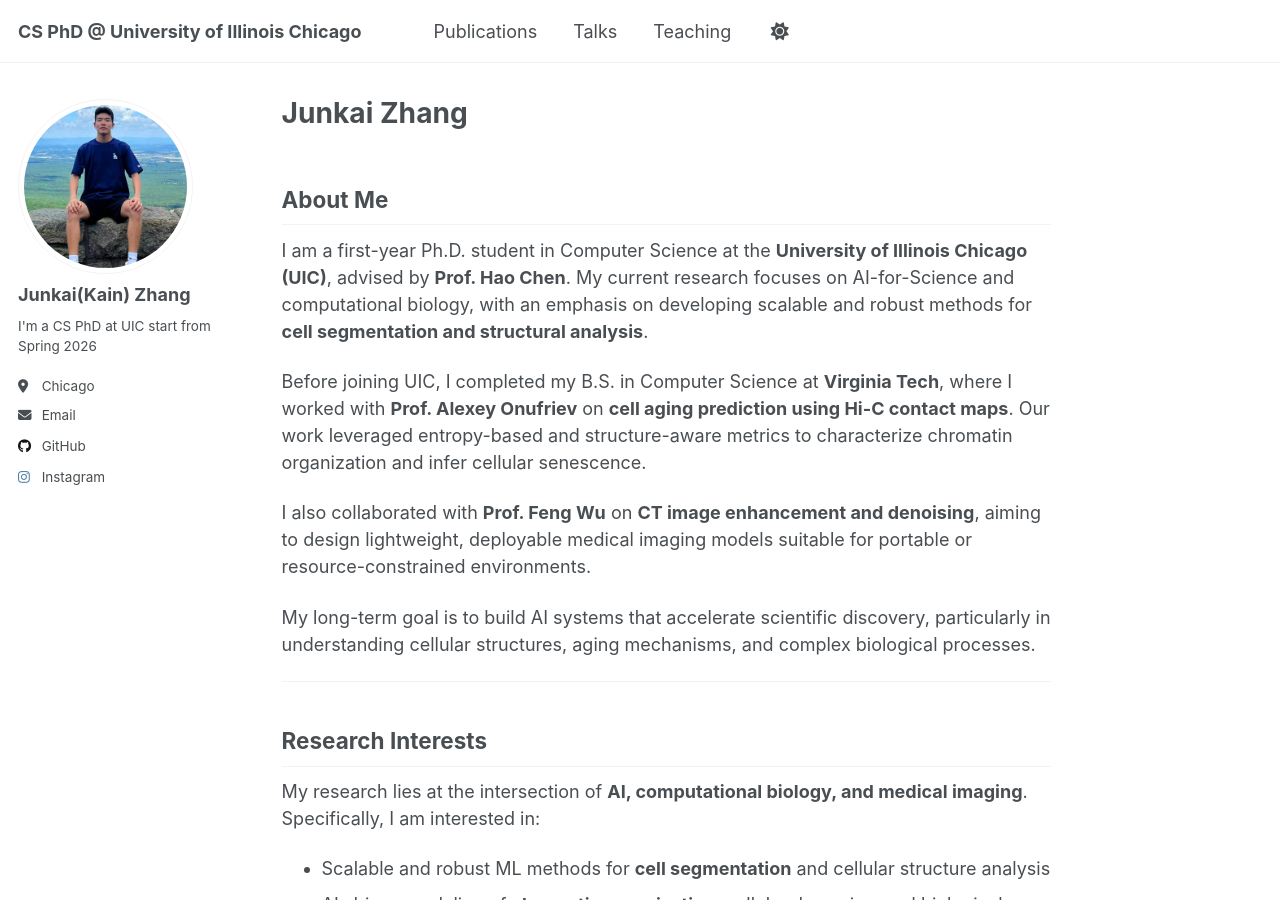
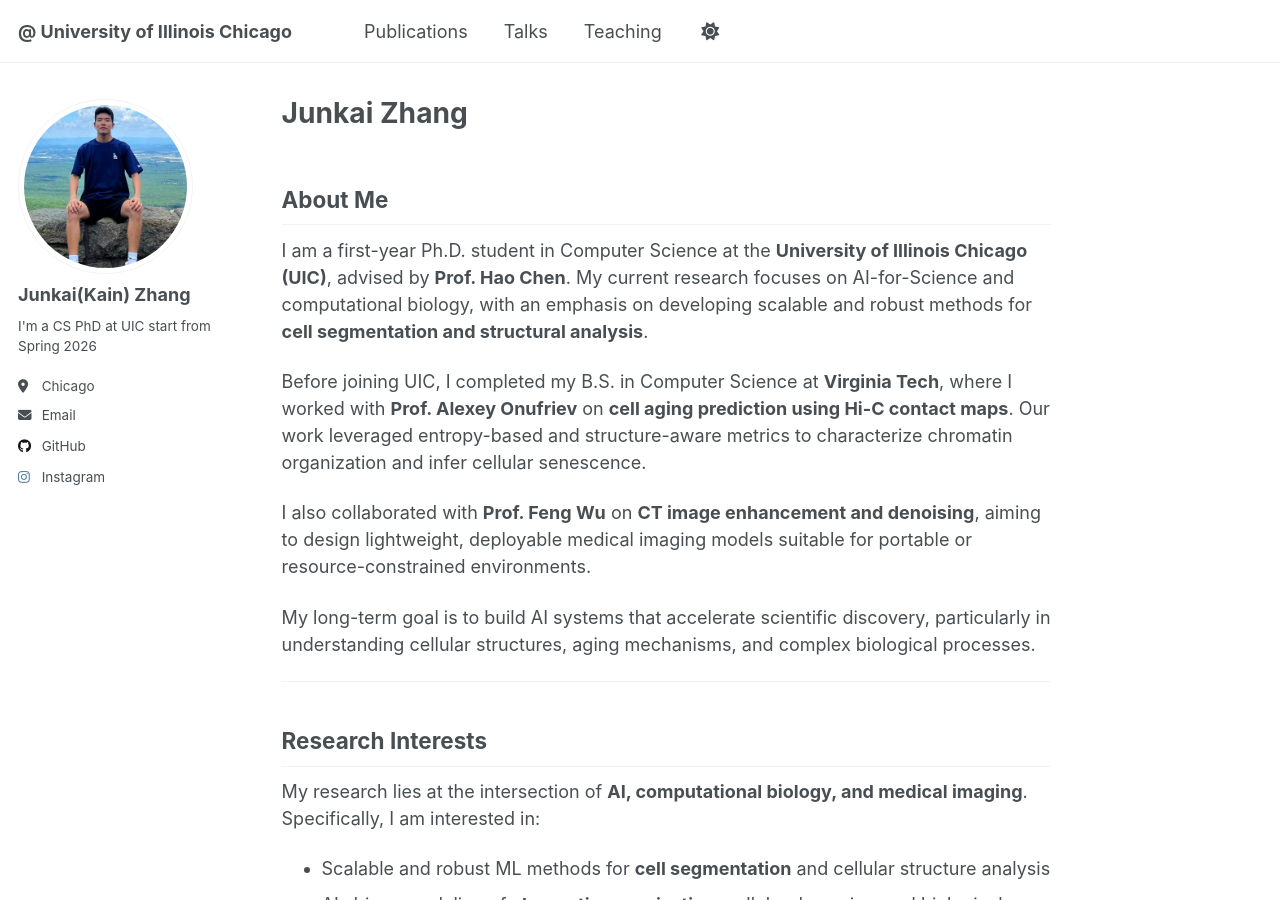
Before and after one commit to junkaizzz/junkaizzz.github.io, a Jekyll site: the page built from _pages/about.md, in a window 1280 px wide and 900 px high. Built offline with Jekyll 4.4.1, drawn with Linux system fonts in a browser that asks for light colours; a script that is not in the unit is left out.

Commit message:
Change site title to '@ University of Illinois Chicago'
Updated site title to remove 'CS PhD' prefix.

```diff
--- a/_config.yml
+++ b/_config.yml
@@ -8,7 +8,7 @@
 # Basic Site Settings
 locale                   : "en-US"
 site_theme               : "default" # Currently available options are "default", "air"
-title                    : "CS PhD @ University of Illinois Chicago"
+title                    : "@ University of Illinois Chicago"
 title_separator          : "-"
 name                     : &name "Junkai(Kain) Zhang"
 description              : &description "Junkai Zhang's academic portfolio"   # Update this with a general description of your site, this is the default if not overridden by a page
```
